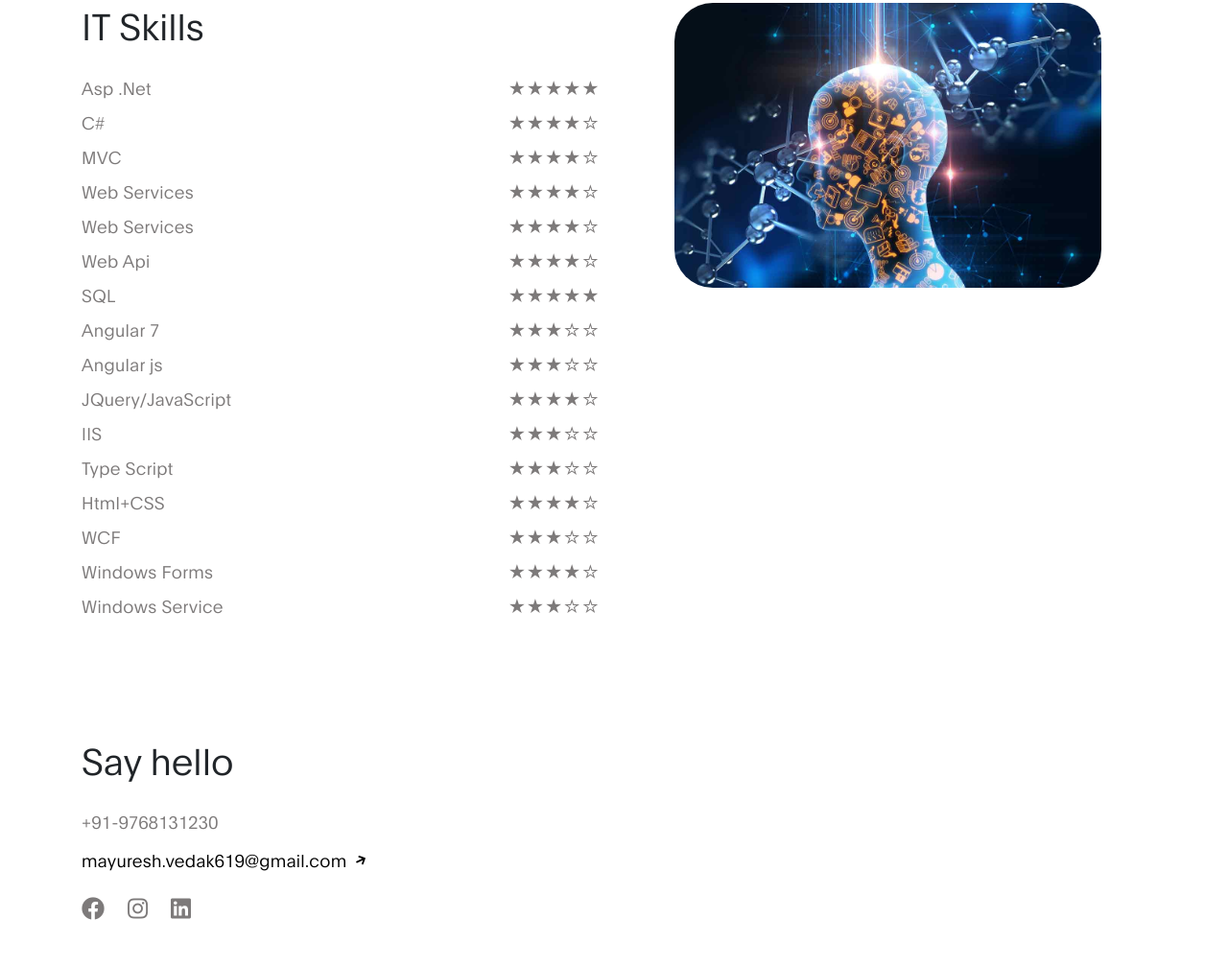
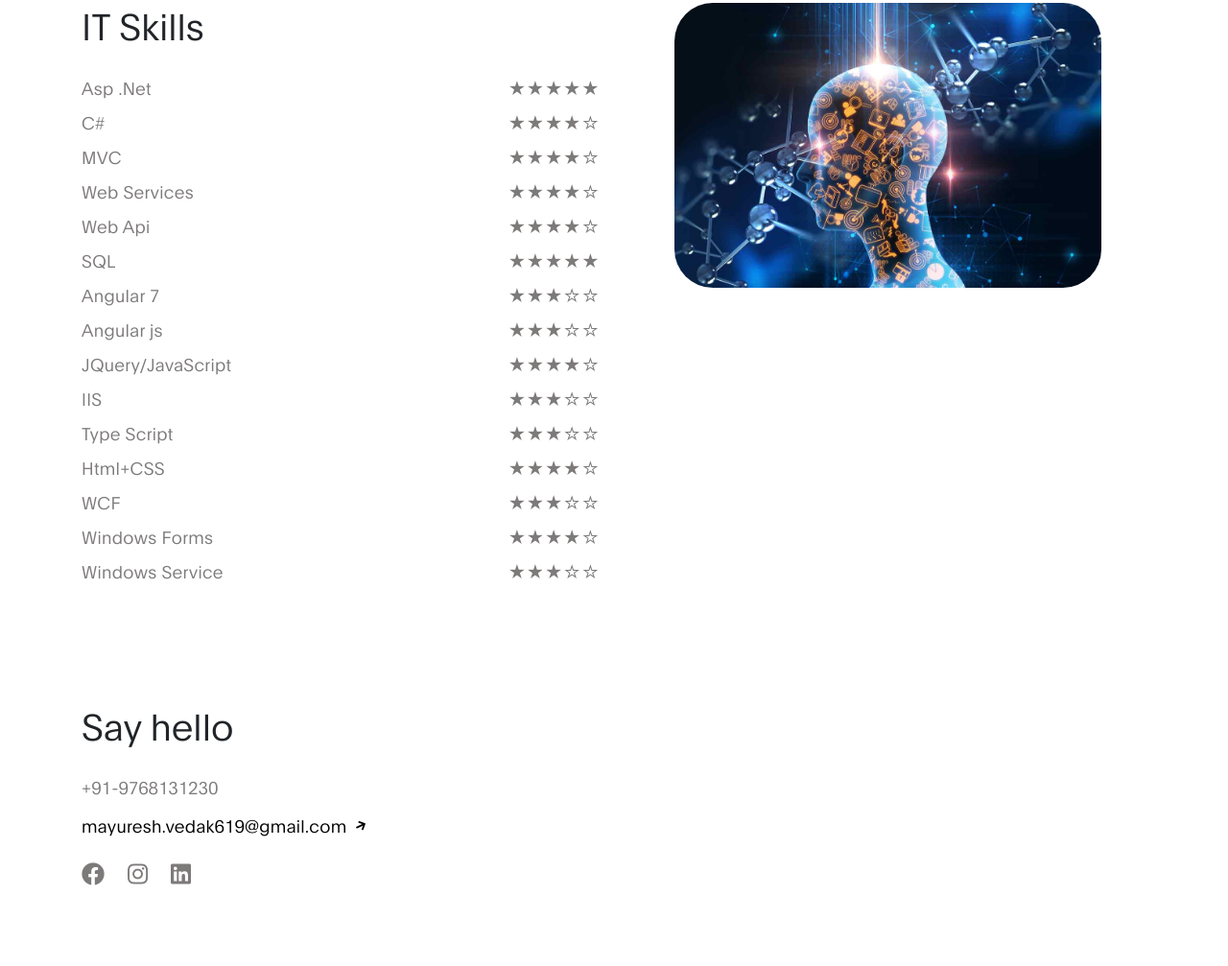
Before and after one commit to mayuresh619/myportfolio, a plain HTML site: page index.html in a window 1280 px wide. Shown: the part 1926-2933 px from the top of the page at 96% size. Drawn offline with Linux system fonts and the light colour scheme.

Commit message:
Removed duplicate It skill

```diff
--- a/index.html
+++ b/index.html
@@ -207,12 +207,7 @@ https://www.tooplate.com/view/2120-ben-resume
                 &bigstar;&bigstar;&bigstar;&bigstar;&star;
               </div>
             </div>
-            <div class="skills">
-              Web Services
-              <div class="float-right">
-                &bigstar;&bigstar;&bigstar;&bigstar;&star;
-              </div>
-            </div>
+
             <div class="skills">
               Web Api
               <div class="float-right">
```
